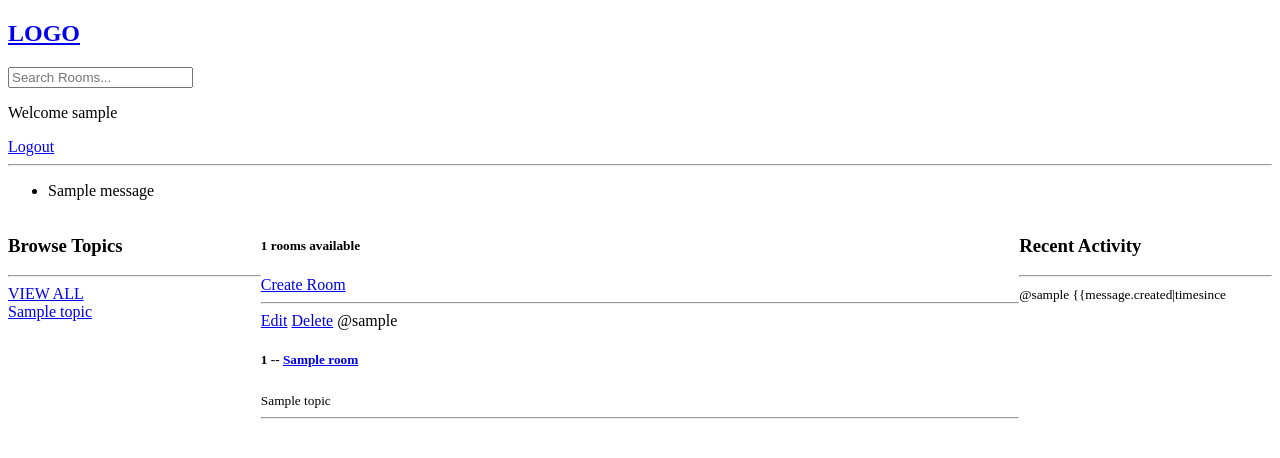
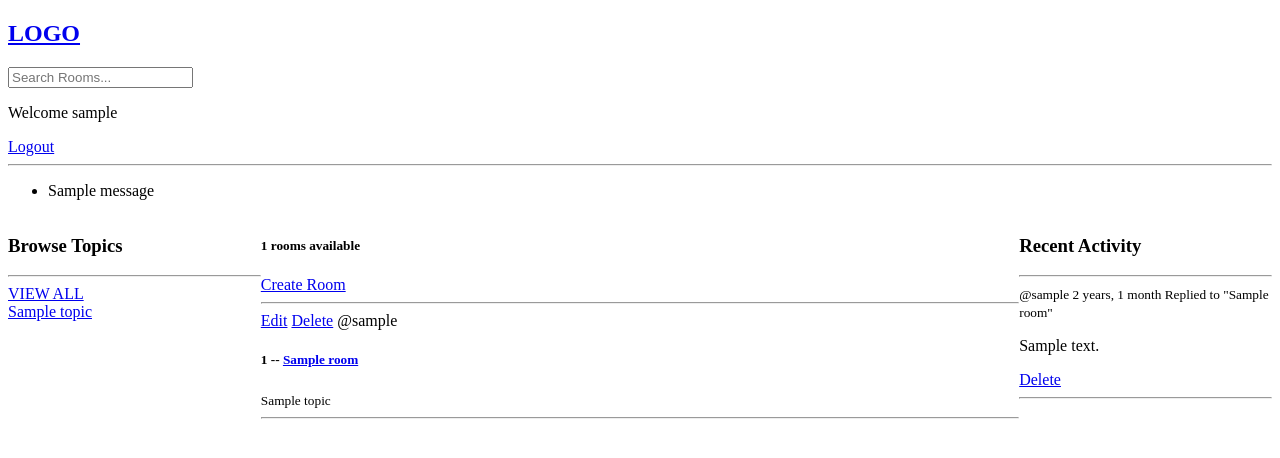
Before and after one commit to stevescilar/studybaze-django, a Django app: page / in a window 1280 px wide. Shown: the top 458 px of the page. Run offline with Django 4.2, Linux system fonts and the light colour scheme; a user stored in the database is signed in; tables that the repository leaves empty hold one stand-in row (values such as "Sample post"); one stand-in notice (Sample message) is shown.

Commit message:
reusable components

```diff
--- /dev/null
+++ b/base/templates/base/activity_component.html
@@ -0,0 +1,14 @@
+<h3>Recent Activity</h3>
+<hr>
+{% for message in room_messages %}
+    <div>
+        <small>@{{ message.user }} {{message.created|timesince}} </small>
+         <small> Replied to "{{ message.room }}" </small>
+
+         <p>{{ message }}</p>
+        {% if request.user == message.user %}
+        <a href="{% url 'delete-message' message.id %}">Delete</a>
+        {% endif %}
+        <hr>
+    </div>
+{% endfor %}
--- a/base/templates/base/home.html
+++ b/base/templates/base/home.html
@@ -12,16 +12,7 @@
 <div class="home-container">
     <!-- first column / 1fr -->
     <div>
-        <h3>Browse Topics </h3>
-        <hr>
-        <div>
-            <a href="{% url 'home' %}">VIEW ALL</a>
-        </div>
-        {% for topic in topics %}
-            <div>
-                <a href="{% url 'home' %}?q={{topic.name}}">{{topic.name}}</a>
-            </div>
-        {% endfor %}
+        {% include 'base/topics_component.html' %}
     </div>
         <!-- 2nd col / 3fr  -->
         <div>
@@ -48,14 +39,7 @@
         <!-- end of col2 -->
     <!-- 3rd col 1fr  -->
     <div>
-        <h3>Recent Activity</h3>
-        <hr>
-        {% for message in room_messages %}
-            <div>
-                <small>@{{ message.user }} {{message.created|timesince </small>
-
-            </div>
-        {% endfor %}
+       {% include 'base/activity_component.html' %}
     </div>
 </div>
 
--- /dev/null
+++ b/base/templates/base/topics_component.html
@@ -0,0 +1,10 @@
+<h3>Browse Topics </h3>
+        <hr>
+        <div>
+            <a href="{% url 'home' %}">VIEW ALL</a>
+        </div>
+        {% for topic in topics %}
+            <div>
+                <a href="{% url 'home' %}?q={{topic.name}}">{{topic.name}}</a>
+            </div>
+        {% endfor %}
--- a/base/views.py
+++ b/base/views.py
@@ -81,7 +81,7 @@ def home(request):
 
     topics = Topic.objects.all()
     room_count = rooms.count()
-    room_messages = Message.objects.all()
+    room_messages = Message.objects.filter(Q(room__topic__name__icontains=q))
 
 
     # create a context dictionary
```
